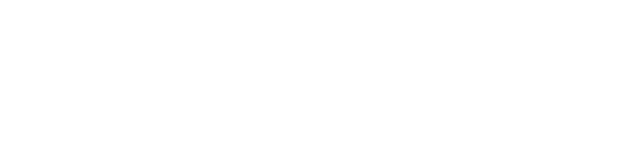
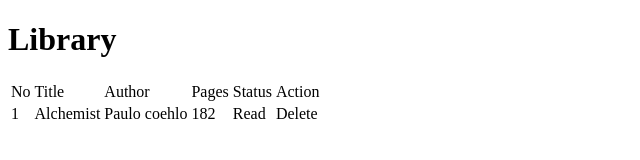
Before and after one commit to rna/library, a plain HTML site: page index.html in a window 1280 px wide. Shown: the whole page, without its empty margins (0-640 px from the left). Drawn offline with Linux system fonts and the light colour scheme.

Commit message:
add basic html layout

```diff
--- a/index.html
+++ b/index.html
@@ -3,9 +3,33 @@
 <head>
   <meta charset="UTF-8">
   <meta name="viewport" content="width=device-width, initial-scale=1.0">
-  <title>Document</title>
+  <link rel="stylesheet" href="main.css">
+  <title>Library</title>
 </head>
 <body>
-
+  <h1>Library</h1>
+  <table>
+    <thead>
+      <tr>
+        <td>No</td>
+        <td>Title</td>
+        <td>Author</td>
+        <td>Pages</td>
+        <td>Status</td>
+        <td>Action</td>
+      </tr>
+    </thead>
+    <tbody>
+      <tr>
+        <td>1</td>
+        <td>Alchemist</td>
+        <td>Paulo coehlo</td>
+        <td>182</td>
+        <td>Read</td>
+        <td>Delete</td>
+      </tr>
+    </tbody>
+  </table>
+  <script src="index.js"></script>
 </body>
 </html>
```
